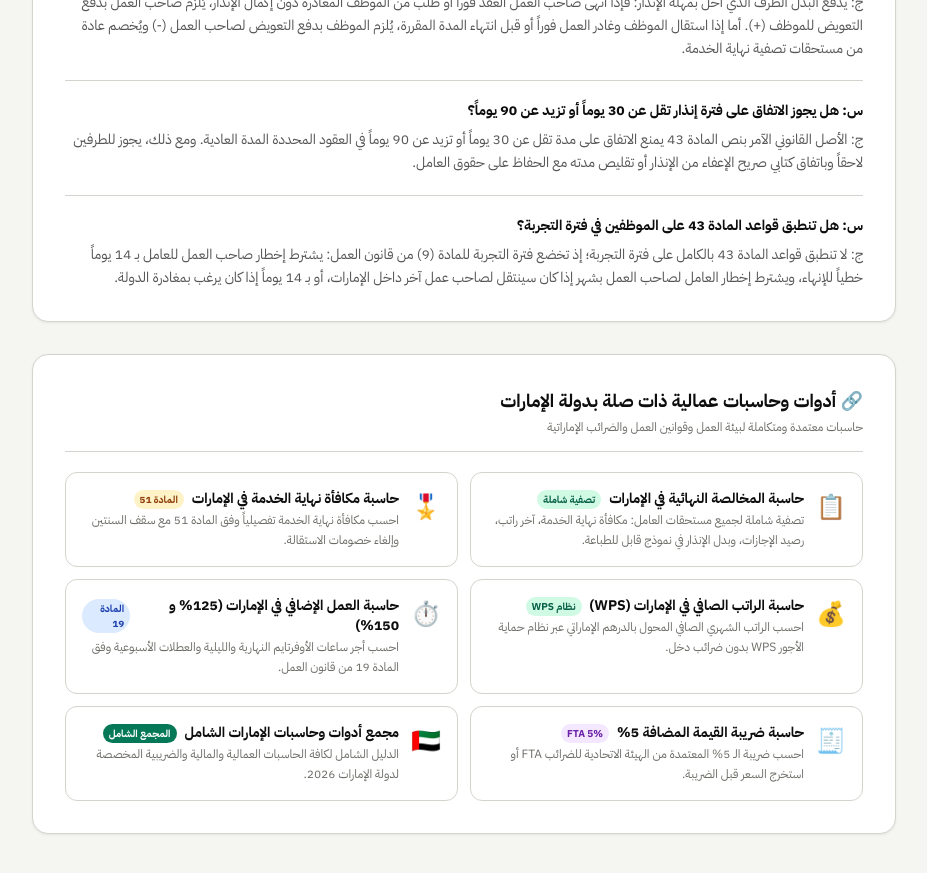
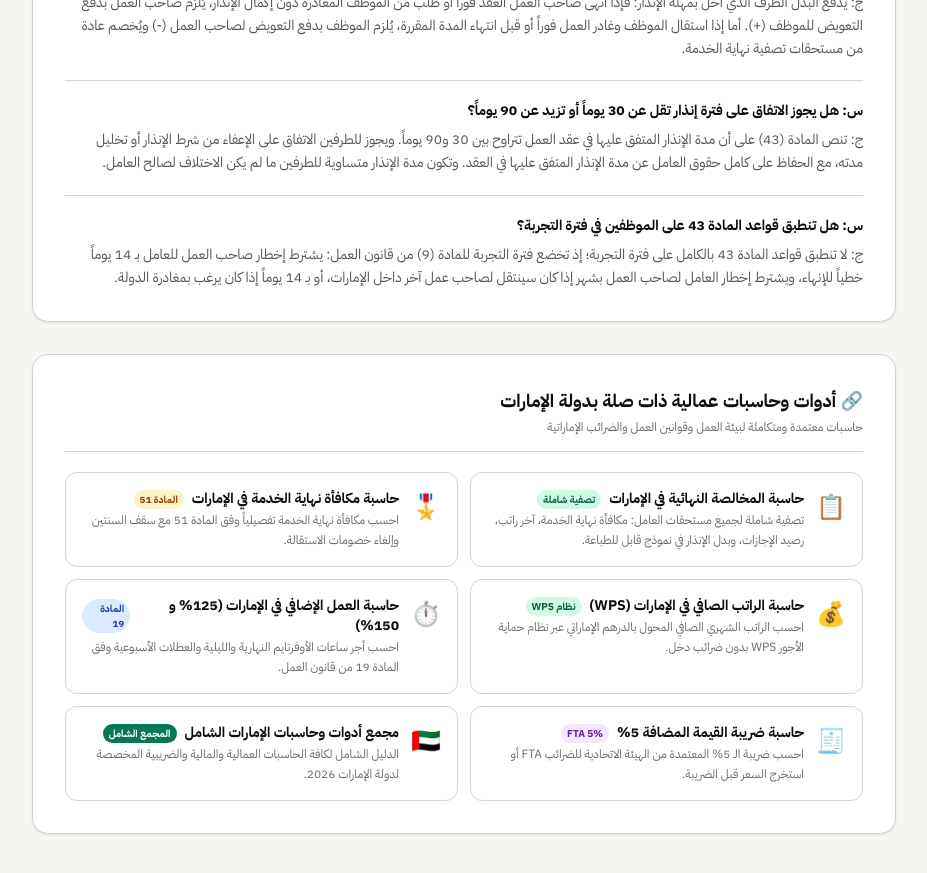
Before and after one commit to MAHMADzubair/arabic-tools, a Next.js app: page /ar/ae/notice-period-calculator in a window 1280 px wide. Shown: the part 4320-5193 px from the top of the page, without its empty margins (176-1103 px from the left). Built offline with nearby package versions, Linux system fonts and the light colour scheme; no server answers.

Commit message:
Synchronize FAQ answer, align paragraph, improve keyRule wording per Article 43

```diff
--- a/app/ar/ae/notice-period-calculator/page.js
+++ b/app/ar/ae/notice-period-calculator/page.js
@@ -365,7 +365,7 @@ export default function UaeNoticePeriodCalculatorPage() {
                 },
                 {
                   q: "هل يجوز الاتفاق على فترة إنذار تقل عن 30 يوماً أو تزيد عن 90 يوماً؟",
-                  a: "الأصل القانوني الآمر بنص المادة 43 يمنع الاتفاق على مدة تقل عن 30 يوماً أو تزيد عن 90 يوماً في العقود المحددة المدة العادية. ومع ذلك، يجوز للطرفين لاحقاً وباتفاق كتابي صريح الإعفاء من الإنذار أو تقليص مدته مع الحفاظ على حقوق العامل.",
+          a: "تنص المادة (43) على أن مدة الإنذار المتفق عليها في عقد العمل تتراوح بين 30 و90 يوماً. ويجوز للطرفين الاتفاق على الإعفاء من شرط الإنذار أو تخليل مدته، مع الحفاظ على كامل حقوق العامل عن مدة الإنذار المتفق عليها في العقد. وتكون مدة الإنذار متساوية للطرفين ما لم يكن الاختلاف لصالح العامل.",
                 },
                 {
                   q: "هل تنطبق قواعد المادة 43 على الموظفين في فترة التجربة؟",
```
